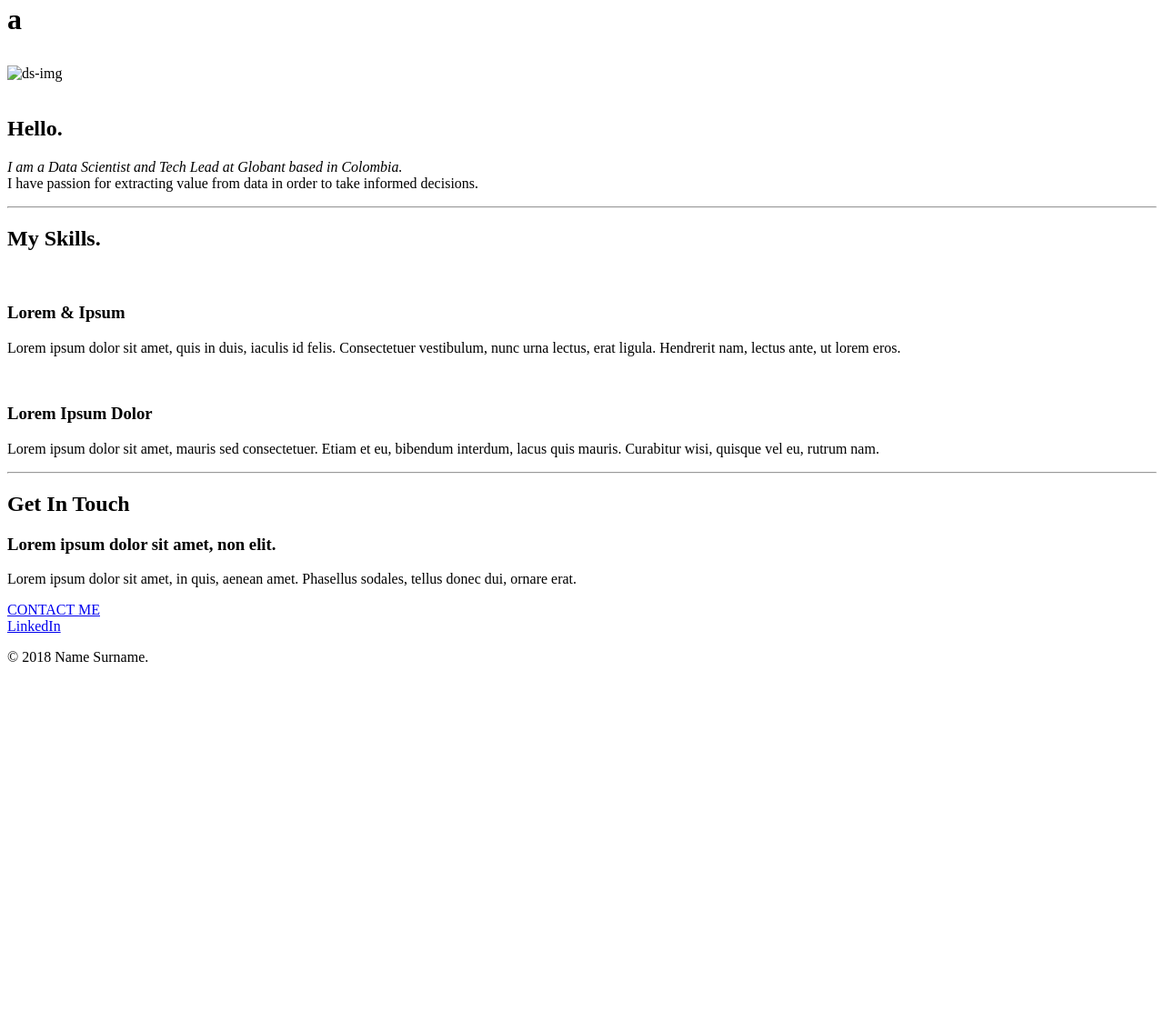
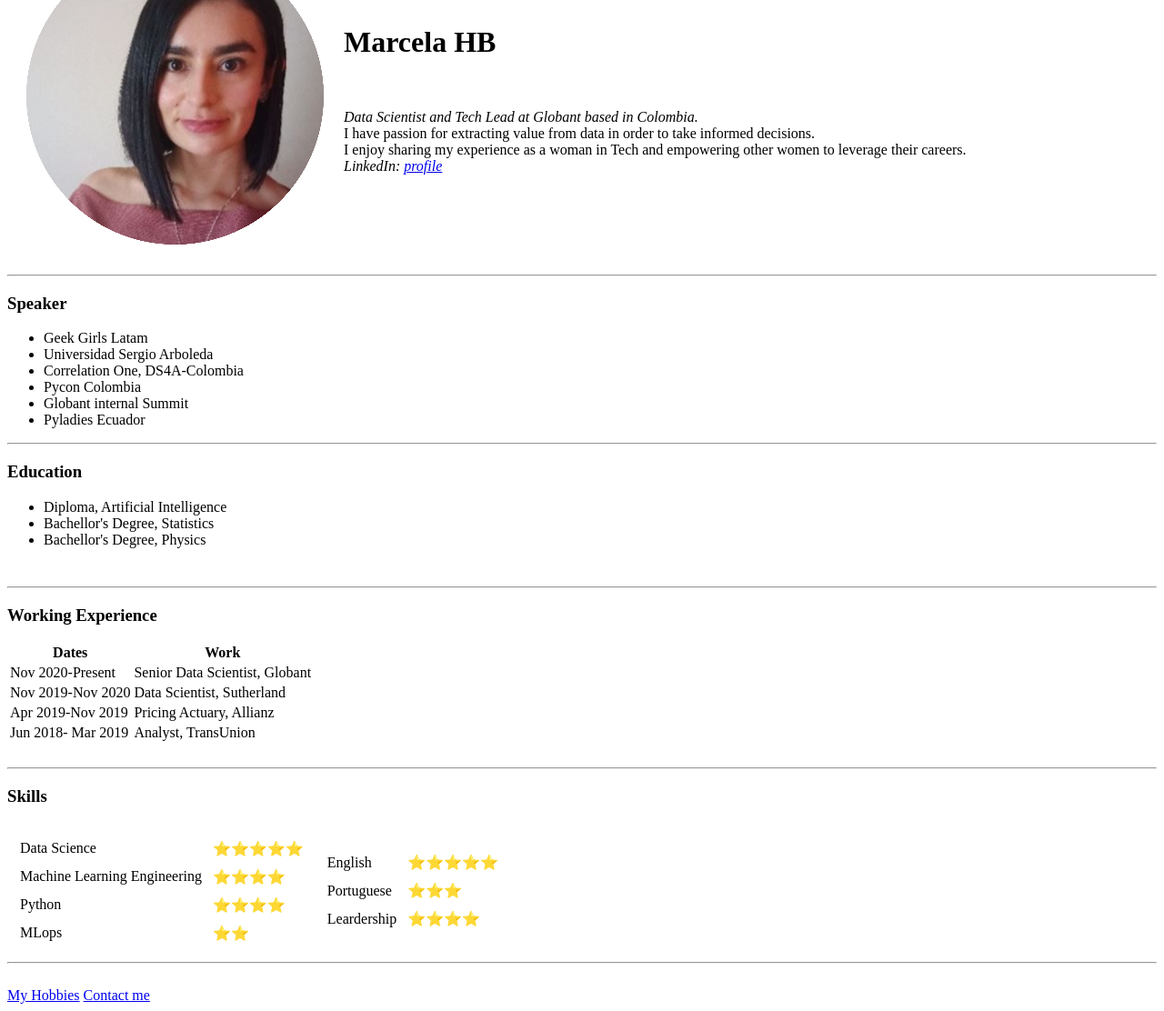
Before and after one commit to anmarphy/Personal_site, a plain HTML site: page index.html in a window 1280 px wide. Shown: the part 87-1199 px from the top of the page at 91% size. Before the commit the page ends 835 px from the top, so only its background shows below. Drawn offline with Linux system fonts and the light colour scheme.

```diff
--- a/index.html
+++ b/index.html
@@ -2,60 +2,142 @@
 <html lang="en" dir="ltr">
   <head>
     <meta charset="utf-8">
-    <title>Marcela Huerfano B</title>
+    <title>Marcela HB Site </title>
     <link rel="stylesheet" href="css/styles.css">
-    <link rel="icon" href="favicon.ico">
+
   </head>
-  <body>
-    <div class="top-container">
-      <h1> I'm Marcela
-        <p>a </p>
-      </h1>
 
-      <img src="images/DS.png" alt="ds-img">
-    </div>
-
-    <div class="middle-container">
-      <div class="profile">
-        <img src="" alt="">
-        <h2>Hello.</h2>
+  <body >
+    <table cellspacing=20>
+      <tr>
+        <td> <img src="Marce.png" alt="Marcela's picture"></td>
+        <td>
+          <h1>Marcela HB </h1>
+          <br>
           <p>
-          <em>I am a Data Scientist and Tech Lead at Globant based in Colombia.</em>
+            <em>Data Scientist and Tech Lead at Globant based in Colombia.</em>
             <br>
             I have passion for extracting value from data in order to take informed decisions.
             <br>
+            I enjoy sharing my experience as a woman in Tech and empowering other women to leverage their careers.
+            <br>
+            <em>LinkedIn: <a href="https://www.linkedin.com/in/amhuerfanoba/"> profile</a> </em>
+
           </p>
+        </td>
+      </tr>
+    </table>
+    <hr>
+    <h3>Speaker</h3>
+    <ul>
+      <li>Geek Girls Latam</li>
+      <li>Universidad Sergio Arboleda</li>
+      <li>Correlation One, DS4A-Colombia</li>
+      <li>Pycon Colombia</li>
+      <li>Globant internal Summit</li>
+      <li>Pyladies Ecuador</li>
+    </ul>
 
-        </div>
     <hr>
-      <div class="skills">
-        <h2>My Skills.</h2>
-        <div class="skill-row">
-          <img class="" src="" alt="">
-          <h3>Lorem & Ipsum</h3>
-          <p>Lorem ipsum dolor sit amet, quis in duis, iaculis id felis. Consectetuer vestibulum, nunc urna lectus, erat ligula. Hendrerit nam, lectus ante, ut lorem eros.</p>
-        </div>
-        <div class="skill-row">
-          <img class="" src="" alt="">
-          <h3>Lorem Ipsum Dolor</h3>
-          <p>Lorem ipsum dolor sit amet, mauris sed consectetuer. Etiam et eu, bibendum interdum, lacus quis mauris. Curabitur wisi, quisque vel eu, rutrum nam.</p>
-        </div>
-      </div>
+    <h3>Education</h3>
+    <ul>
+      <li>Diploma, Artificial Intelligence</li>
+      <li>Bachellor's Degree, Statistics</li>
+      <li>Bachellor's Degree, Physics</li>
+    </ul>
+    <br>
     <hr>
-      <div class="contact-me">
-        <h2>Get In Touch</h2>
-        <h3>Lorem ipsum dolor sit amet, non elit.</h3>
-        <p>Lorem ipsum dolor sit amet, in quis, aenean amet. Phasellus sodales, tellus donec dui, ornare erat.</p>
-        <a class="btn" href="mailto:anmarphy@gmail.com">CONTACT ME</a>
-      </div>
-    </div>
+    <h3>Working Experience</h3>
+    <table >
+      <thead>
+        <th>Dates</th>
+        <th>Work</th>
+      </thead>
+      <tbody>
+        <tr>
+          <td>Nov 2020-Present</td>
+          <td>Senior Data Scientist, Globant</td>
+        </tr>
+        <tr>
+          <td>Nov 2019-Nov 2020</td>
+          <td>Data Scientist, Sutherland</td>
+        </tr>
+        <tr>
+          <td>Apr 2019-Nov 2019</td>
+          <td>Pricing Actuary, Allianz</td>
+        </tr>
+
+        <tr>
+          <td>Jun 2018- Mar 2019</td>
+          <td> Analyst, TransUnion</td>
+        </tr>
+      </tbody>
+    </table>
+    <br>
+    <hr>
+
+    <h3>Skills</h3>
+    <table>
+      <thead>
+        <th></th>
+      </thead>
+
+      <tbody>
+        <tr>
+          <td>
+            <table cellspacing=10>
+              <tr>
+                <td>Data Science</td>
+                <td>⭐⭐⭐⭐⭐</td>
+              </tr>
+                <td>Machine Learning Engineering</td>
+                <td>⭐⭐⭐⭐</td>
+              <tr>
+                <td>Python</td>
+                <td>⭐⭐⭐⭐</td>
+              </tr>
+              <tr>
+                <td>MLops</td>
+                <td>⭐⭐</td>
+              </tr>
+            </table>
 
 
-    <div class="bottom-container">
-      <a class="footer-link" href="https://www.linkedin.com/in/amhuerfanoba/">LinkedIn</a>
-      <p>© 2018 Name Surname.</p>
-    </div>
+          </td>
+
+          <td>
+            <table cellspacing=10>
+              <tr>
+                <td>English</td>
+                <td>⭐⭐⭐⭐⭐</td>
+              </tr>
+                <td>Portuguese</td>
+                <td>⭐⭐⭐</td>
+              <tr>
+                <td>Leardership</td>
+                <td>⭐⭐⭐⭐</td>
+              </tr>
+            </table>
+
+
+          </td>
+        </tr>
+
+      </tbody>
+    </table>
+
+
+    <hr>
+    <br>
+    <a href="Hobbies.html"> My Hobbies</a>
+    <a href="contact_me.html"> Contact me </a>
+    <br>
+
+
+
+
 
 
   </body>
+
 </html>
```
Also changed, not shown: contact_me.html (+2 -1 lines), hobbies.html (+1 -0 lines), Marce.png (added). Lines whose indentation alone changed are shown as unchanged.
